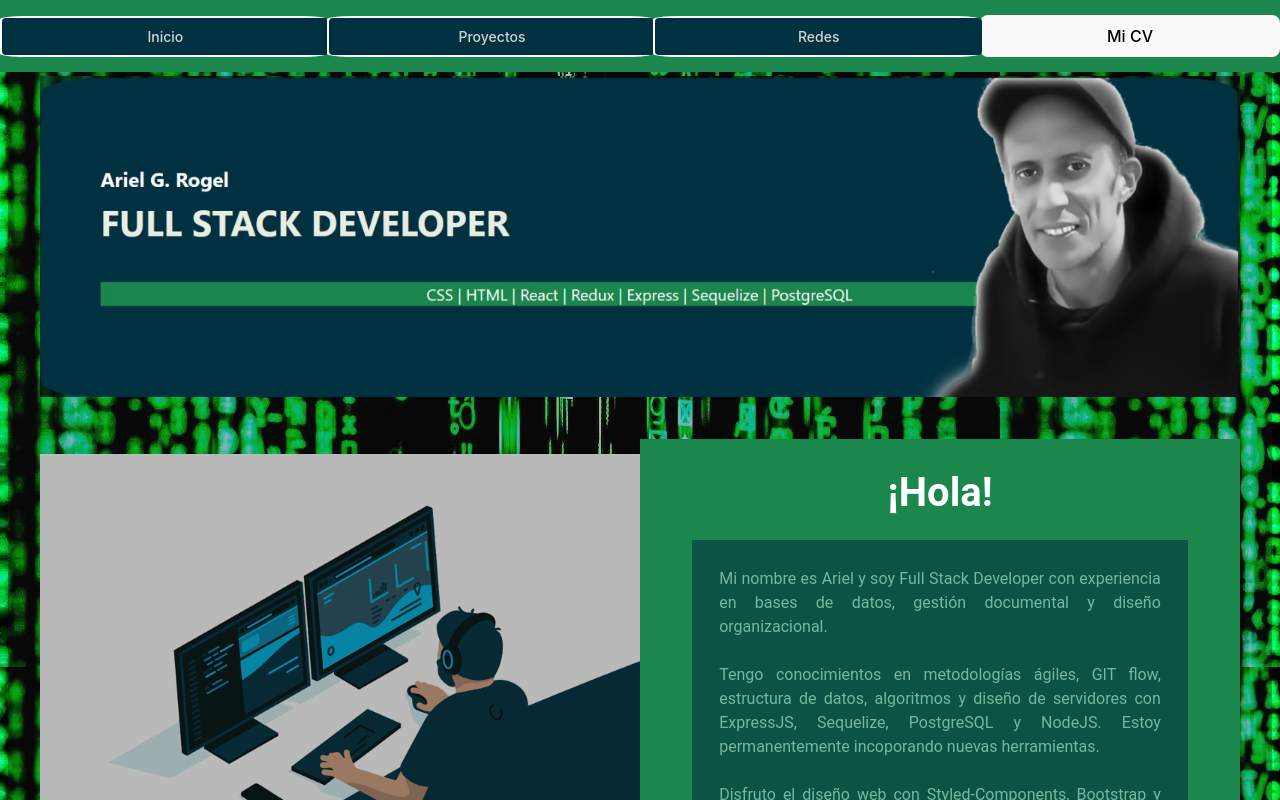
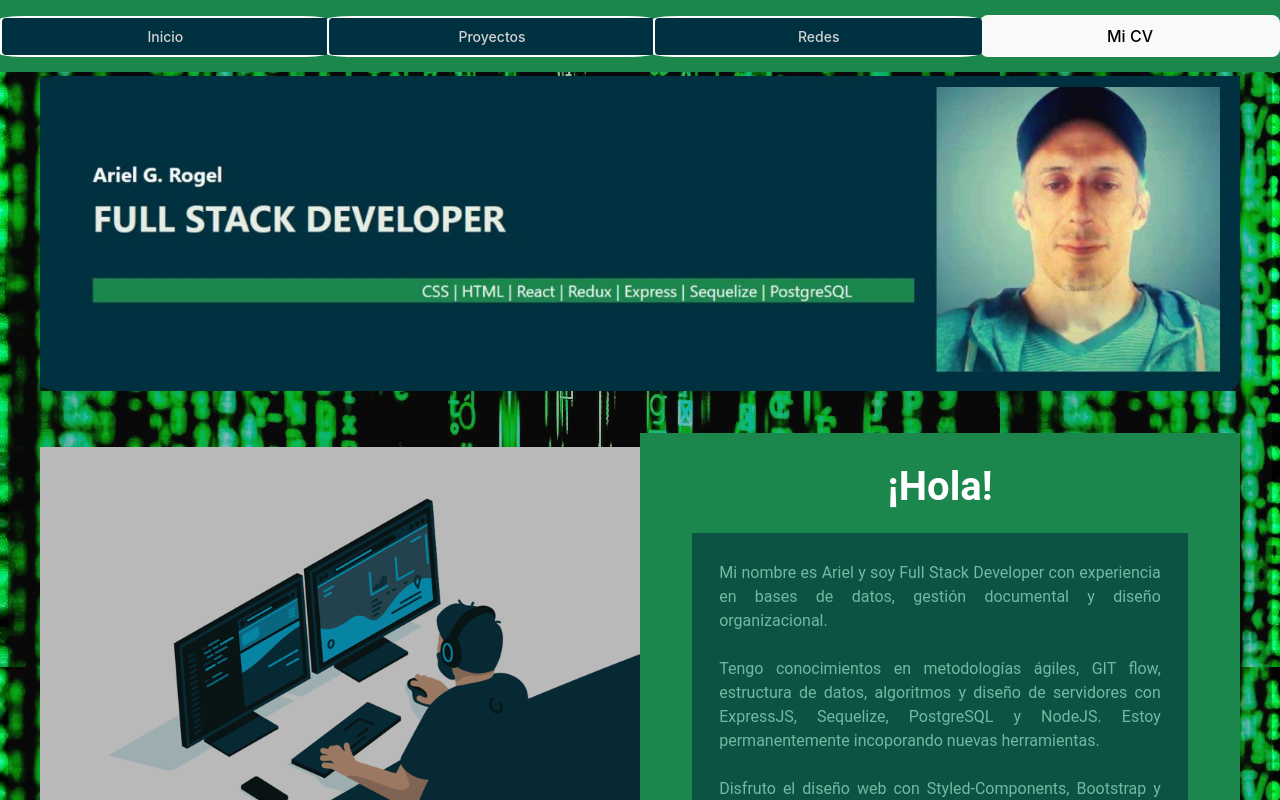
Before and after one commit to Aricoins/portfolio, a React (Vite) app in the folder port/portfolio/: page / in a window 1280 px wide. Shown: the top 800 px of the page. Built offline with nearby package versions, Linux system fonts and the light colour scheme.

Commit message:
picturechange

```diff
--- a/port/portfolio/src/App.jsx
+++ b/port/portfolio/src/App.jsx
@@ -13,8 +13,7 @@ import Tecnologias from './Components/Teconologias'
 import Foot from './Components/Foot'
 import Contacto from "./Components/Contacto.jsx"
 import gif from "../../portfolio/public/source.gif"
-
-
+import yo from "../../portfolio/public/yo.jpg"
 
 const Img2 = styled.img`
 width: 50%;
@@ -49,7 +48,8 @@ function App() {
   return (
     <>
       <Router>
-      <img  data-aos="fade-up" style={{width: "100%", marginTop: "3%"}} src={head} alt="head" />
+
+      <img  data-aos="fade-up" style={{width: "100%", marginTop: "3%"}} src={yo} alt="head" />
       <Content>
       <Img2 data-aos="fade-right"  src={gif} alt="devimg" />
       <About />
```
Also changed, not shown: port/portfolio/public/yo.jpg (added), port/portfolio/src/assets/Ariel G Rogel FSHENRY.jpg (added).
